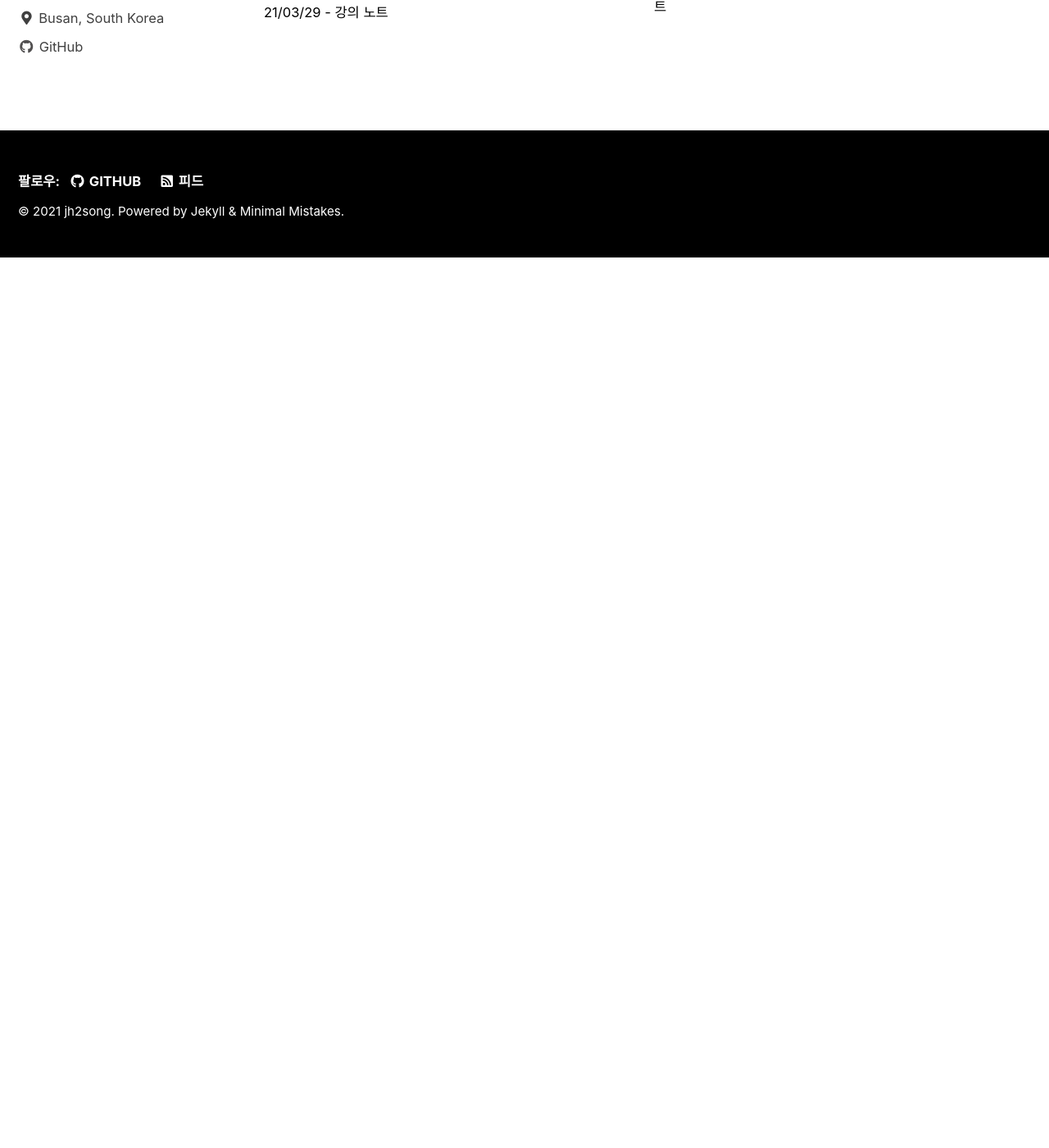
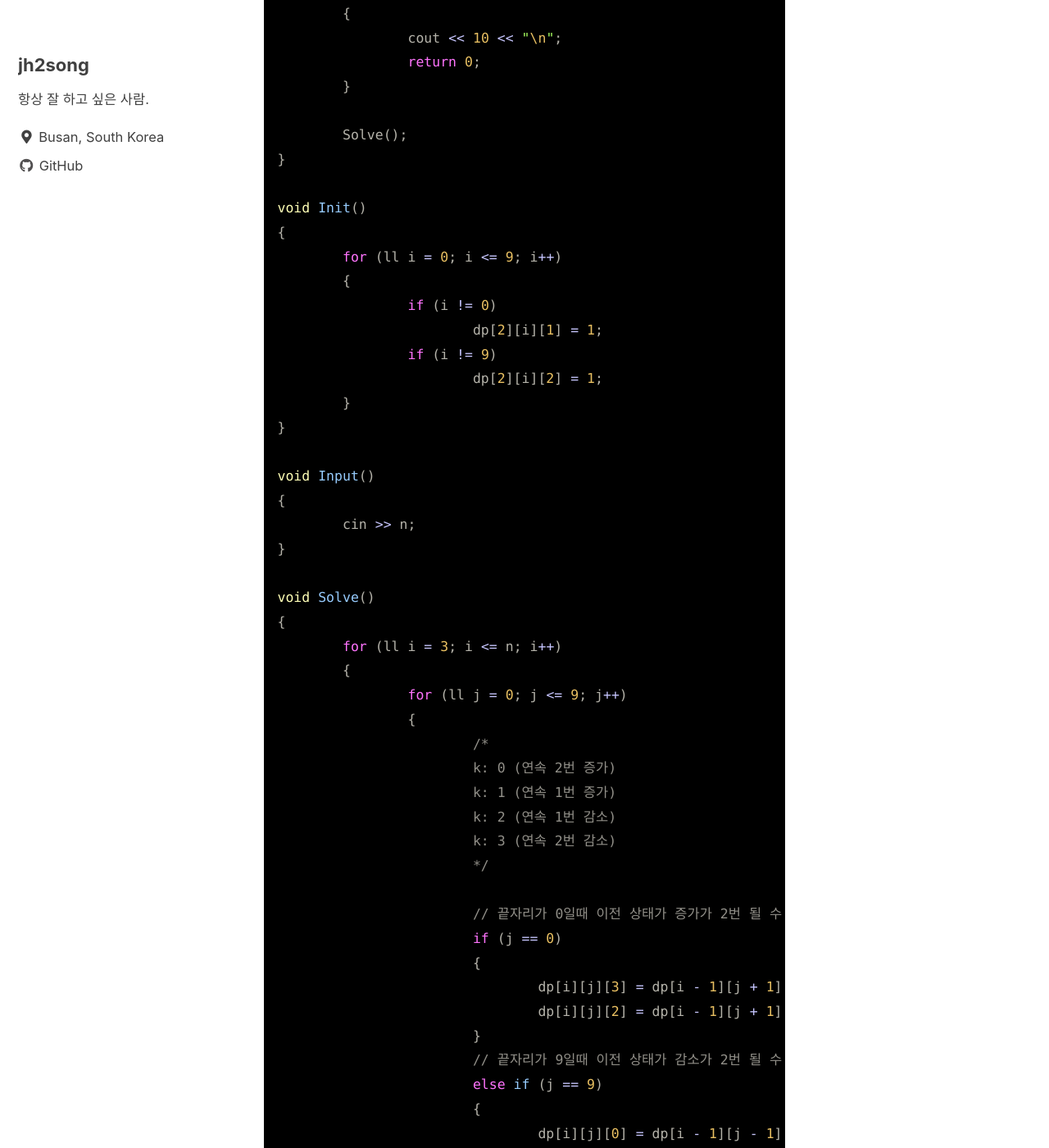
Before and after one commit to jh2song/jh2song.github.io, a Jekyll site: the page built from _posts/ps/2021-04-04-algorithm-study-week014.md, in a window 1280 px wide and 1400 px high, scrolled down 4538 px. Shown: the whole window at 82% size. Built offline with Jekyll 4.4.1, drawn with Linux system fonts in a browser that asks for light colours; cached includes are drawn as plain includes; formulas are drawn with MathJax 3; before the commit the page ends 4852 px from its top, so only the background shows below that; some of the changed text lies outside the part shown.

Commit message:
21/04/04

````diff
--- a/_posts/ps/2021-04-04-algorithm-study-week014.md
+++ b/_posts/ps/2021-04-04-algorithm-study-week014.md
@@ -93,13 +93,135 @@ ICPC의 수학 문제를 간접 체험해 보아서 좋았다.
 
 ## 문제 설명
 
+n개의 길이의 숫자들 중
 
+- 인접한 모든 자리수의 차이가 1이 난다.
+
+- 인접한 자릿수는 연속으로 3번 이상 증가하거나 감소할 수 없다.
+
+인 모든 개수를 구하는 문제이다. (큰 수 이므로 module 해준다.)
 
 ## 풀이
 
+일반적인 점화식
+
+```
+dp[n][m][k]:
+n길이 변형계단수에서
+m이 끝자리 수 일때
+k 상태
+
+k: 0 (연속 2번 증가)
+k: 1 (연속 1번 증가)
+k: 2 (연속 1번 감소)
+k: 3 (연속 2번 감소)
+
+dp[n][m][0] = dp[n-1][m-1][1]
+dp[n][m][3] = dp[n-1][m+1][2]
+dp[n][m][1] = dp[n-1][m-1][2] + dp[n-1][m-1][3]
+dp[n][m][2] = dp[n-1][m+1][0] + dp[n-1][m+1][1]
+```
+
+단 m이 0이거나 9일때는 특별한 처리를 해야 한다.
+
 ## 코드
 
+```c++
+#include <bits/stdc++.h>
+using namespace std;
+
+#define DIV 1000000007
+typedef long long ll;
+
+ll n;
+ll dp[101][10][4];
+
+void Init();
+void Input();
+void Solve();
+
+int main()
+{
+	Init();
+	Input();
+
+	if (n == 1)
+	{
+		cout << 10 << "\n";
+		return 0;
+	}
+
+	Solve();
+}
+
+void Init()
+{
+	for (ll i = 0; i <= 9; i++)
+	{
+		if (i != 0)
+			dp[2][i][1] = 1;
+		if (i != 9)
+			dp[2][i][2] = 1;
+	}
+}
+
+void Input()
+{
+	cin >> n;
+}
+
+void Solve()
+{
+	for (ll i = 3; i <= n; i++)
+	{
+		for (ll j = 0; j <= 9; j++)
+		{
+			/*
+			k: 0 (연속 2번 증가)
+			k: 1 (연속 1번 증가)
+			k: 2 (연속 1번 감소)
+			k: 3 (연속 2번 감소)
+			*/
+
+			// 끝자리가 0일때 이전 상태가 증가가 2번 될 수 없다.
+			if (j == 0)
+			{
+				dp[i][j][3] = dp[i - 1][j + 1][2] % DIV;
+				dp[i][j][2] = dp[i - 1][j + 1][1] % DIV;
+			}
+			// 끝자리가 9일때 이전 상태가 감소가 2번 될 수 없다.
+			else if (j == 9)
+			{
+				dp[i][j][0] = dp[i - 1][j - 1][1] % DIV;
+				dp[i][j][1] = dp[i - 1][j - 1][2] % DIV;
+			}
+			else if (j >= 1 && j <= 8)
+			{
+				dp[i][j][0] = dp[i - 1][j - 1][1] % DIV;
+				dp[i][j][1] = (dp[i - 1][j - 1][2] % DIV + dp[i - 1][j - 1][3] % DIV) % DIV;
+				dp[i][j][2] = (dp[i - 1][j + 1][0] % DIV + dp[i - 1][j + 1][1] % DIV) % DIV;
+				dp[i][j][3] = dp[i - 1][j + 1][2] % DIV;
+			}
+		}
+	}
+
+	ll ans = 0;
+	for (ll i = 0; i <= 9; i++)
+	{
+		for (ll j = 0; j <= 3; j++)
+		{
+			ans += dp[n][i][j] % DIV;
+			ans = ans % DIV;
+		}
+	}
+
+	cout << ans % DIV << '\n';
+}
+```
+
 ## 소감
+
+문제를 깊이 이해하고 푸는 습관을 기르자.
 
 <br>
 
@@ -107,8 +229,89 @@ ICPC의 수학 문제를 간접 체험해 보아서 좋았다.
 
 ## 문제 설명
 
+트라이 구조를 만든 뒤, 부모 노드부터 리프 노드까지의 깊이와 리프 노드를 출력하는 문제이다.
+
 ## 풀이
+
+트라이 클래스를 만들자.
+멤버 변수로는 map 자료구조로 또다시 트라이를 참조하는 구조이다.
+
+```c++
+class Trie {
+public:
+	map<string, Trie*> child;
+	void Insert(Trie* _root, vector<string> v, int idx);
+};
+```
 
 ## 코드
 
+```c++
+#include <bits/stdc++.h>
+using namespace std;
+
+class Trie {
+public:
+	map<string, Trie*> child;
+	void Insert(Trie* _root, vector<string> v, int idx);
+};
+
+void Trie::Insert(Trie* _root, vector<string> v, int idx)
+{
+	if (idx == v.size()) return;
+
+	if (_root->child.count(v[idx]) == 0)
+		_root->child[v[idx]] = new Trie();
+
+	Insert(_root->child[v[idx]], v, idx + 1);
+}
+
+void Input();
+void Solve();
+
+int t;
+int n;
+Trie* root = new Trie();
+
+void DFS(Trie* _root, int dep = 0)
+{
+	for (auto e : _root->child)
+	{
+		for (int i = 0; i < dep; i++)
+			cout << "--";
+		cout << e.first << "\n";
+		DFS(e.second, dep + 1);
+	}
+}
+
+int main()
+{
+	Input();
+	Solve();
+	return 0;
+}
+
+void Input()
+{
+	cin >> t;
+
+	while (t--)
+	{
+		cin >> n;
+		vector<string> v(n);
+		for (int i = 0; i < n; i++)
+			cin >> v[i];
+
+		root->Insert(root, v, 0);
+	}
+}
+
+void Solve()
+{
+	DFS(root);
+}
+```
+
 ## 소감
+
+참조를 하면 풀 수 있지만 실제 코테나 대회에선 참조를 할 수 없진 않는가? 시간이 나면 틈틈히 문제 복기를 해야겠다.
````
